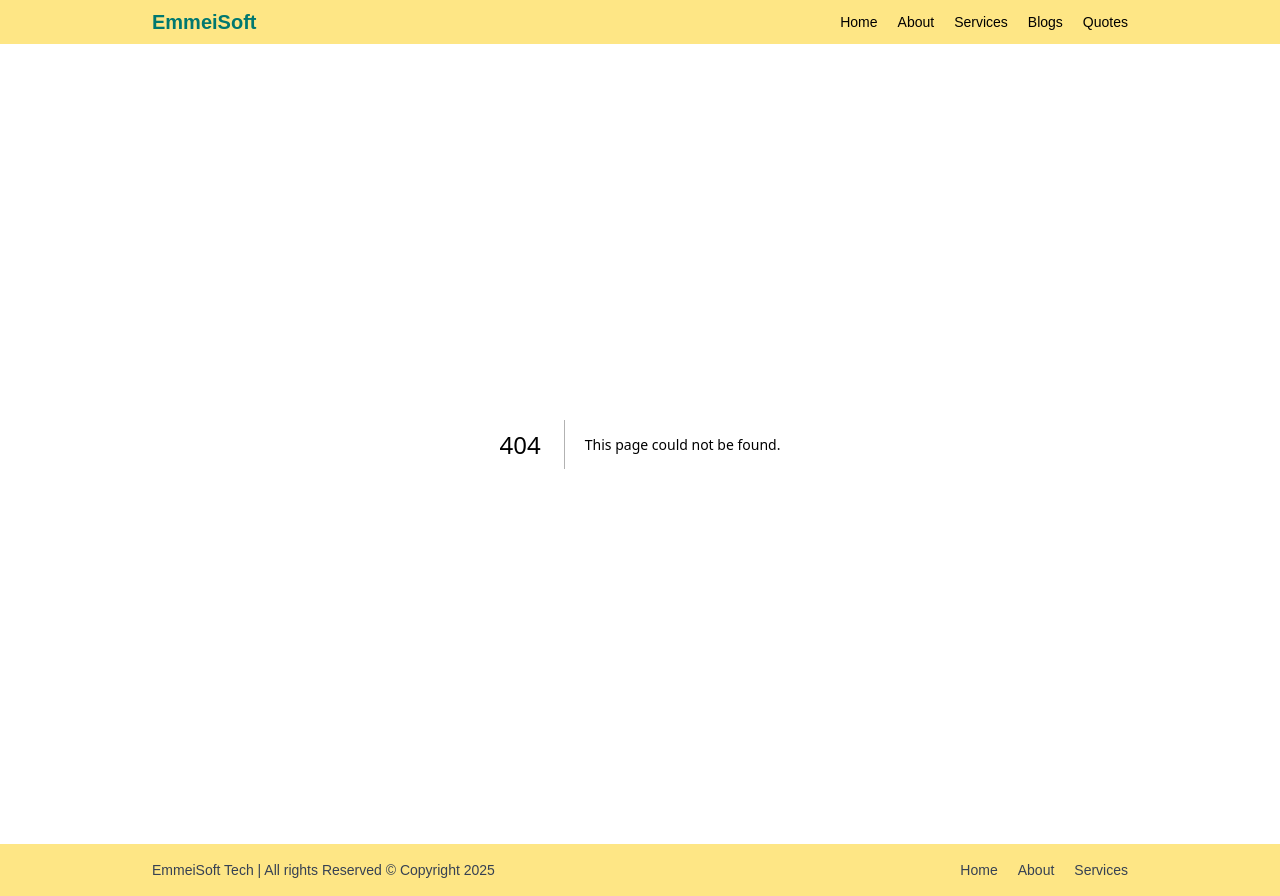
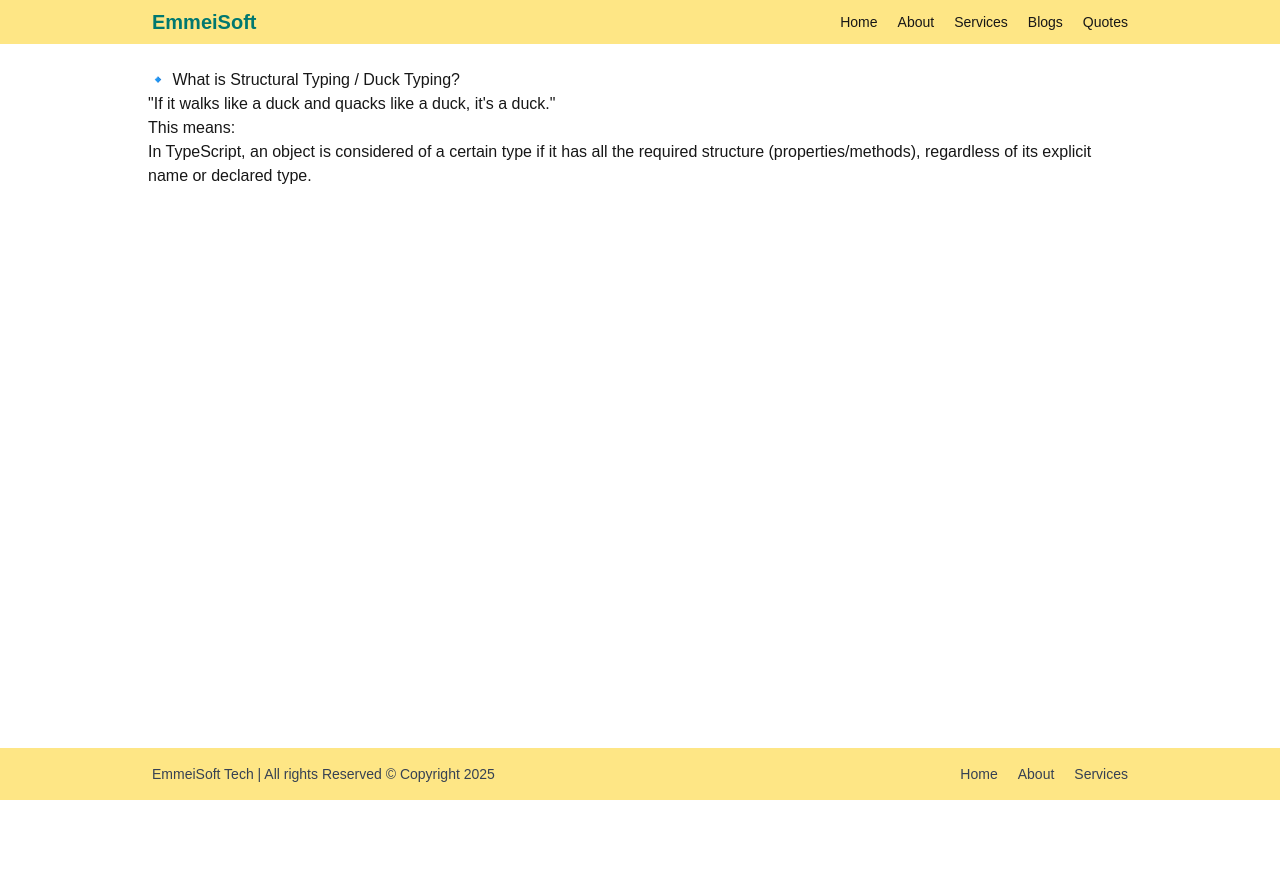
Before and after one commit to emmeiwhite/EmmeiSoft-TechApp, a Next.js app: page /ts in a window 1280 px wide. Before the commit this address had no page. After the commit the page ends 800 px from the top, so only its background shows below. Built offline with nearby package versions, Linux system fonts and the light colour scheme.

Commit message:
Loading page etc

```diff
--- a/app/blogs/[blogID]/page.jsx
+++ b/app/blogs/[blogID]/page.jsx
@@ -1,7 +1,7 @@
 /** Static Site Generation:
   In our Next.JS application, we can generate dynamic pages on build time as well for special cases such as Dynamically Generated Blogs, Which usually in normal circumstances are generated at run-time as per the slug.
 
-  But for Blog pages usually the content for each Blog usually stays the same. And here is when we can make use of a concept called Static Site Generation. Now on build time itself our Blog pages will get generated.
+  But for Blog pages usually the content for each Blog stays the same. And here is when we can make use of a concept called Static Site Generation. Now on build time itself our Blog pages will get generated.
 
   It improves performance of the application. Since we can interact with all our blogs as if we are using SPA, all the Blogs gets pre-rendered.
  */
--- a/app/posts/page.jsx
+++ b/app/posts/page.jsx
@@ -40,4 +40,6 @@ function PostsPage() {
   )
 }
 
+// ✅ This fetches data on the browser after page loads.
+
 export default PostsPage
--- /dev/null
+++ b/app/todos/loading.jsx
@@ -0,0 +1,13 @@
+import FancySkeleton from '@/components/Skeleton'
+
+export default function Loading() {
+  const placeholders = Array.from({ length: 5 })
+
+  return (
+    <div className="min-h-screen py-6 max-w-5xl mx-auto px-6 space-y-4">
+      {placeholders.map((_, i) => (
+        <FancySkeleton key={i} />
+      ))}
+    </div>
+  )
+}
--- /dev/null
+++ b/app/todos/page.jsx
@@ -0,0 +1,31 @@
+// Server Component – default in App Router
+
+async function TodosPage() {
+  const res = await fetch('https://dummyjson.com/todos')
+  const data = await res.json()
+
+  return (
+    <div className="max-w-5xl mx-auto px-6 min-h-screen">
+      <div className="py-8">
+        <h1 className="text-2xl font-semibold"> Todos </h1>
+
+        <ul className="mt-4 space-y-2">
+          {data.todos.map(post => (
+            <li
+              key={post.id}
+              className="border p-4 rounded shadow">
+              <h3 className="text-lg font-bold">{post.todo}</h3>
+              <input
+                type="checkbox"
+                checked={post.completed}
+                readOnly
+              />
+            </li>
+          ))}
+        </ul>
+      </div>
+    </div>
+  )
+}
+
+export default TodosPage
--- /dev/null
+++ b/app/ts/page.jsx
@@ -0,0 +1,18 @@
+export default function TS() {
+  return (
+    <div className="h-[calc(100vh-12vh)]">
+      <div className="max-w-5xl mx-auto px-5 py-6">
+        <h1>🔹 What is Structural Typing / Duck Typing?</h1>
+
+        <p> "If it walks like a duck and quacks like a duck, it's a duck."</p>
+
+        <p>This means:</p>
+
+        <blockquote>
+          In TypeScript, an object is considered of a certain type if it has all the required
+          structure (properties/methods), regardless of its explicit name or declared type.
+        </blockquote>
+      </div>
+    </div>
+  )
+}
```
Also changed, not shown: package.json (+5 -4 lines), tsconfig.json (added, +35 -0 lines), 1 other file (tests, documents, lock files or other folders).
